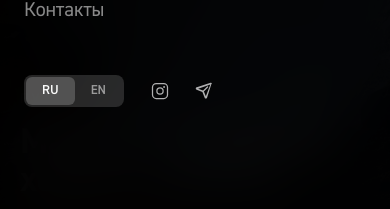
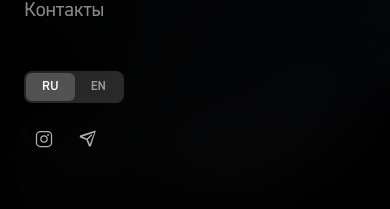
Before and after one commit to fifulina-uxui/wild-soul-routes, a React (Vite) app: page / in a window 390 px wide. Both pictures are taken after a click on the button "Открыть меню". Shown: the part 343-552 px from the top of the page. Built offline with nearby package versions, Linux system fonts and the light colour scheme.

Commit message:
Mobile menu: social icons below language switcher

```diff
--- a/src/sections/Header.tsx
+++ b/src/sections/Header.tsx
@@ -178,7 +178,7 @@ export default function Header() {
               {item.label}
             </NavLink>
           ))}
-          <div className="mt-8 flex items-center gap-4">
+          <div className="mt-8 flex flex-col items-start gap-4">
             <LangSwitcher />
             <SocialIcons className="flex" />
           </div>
```
